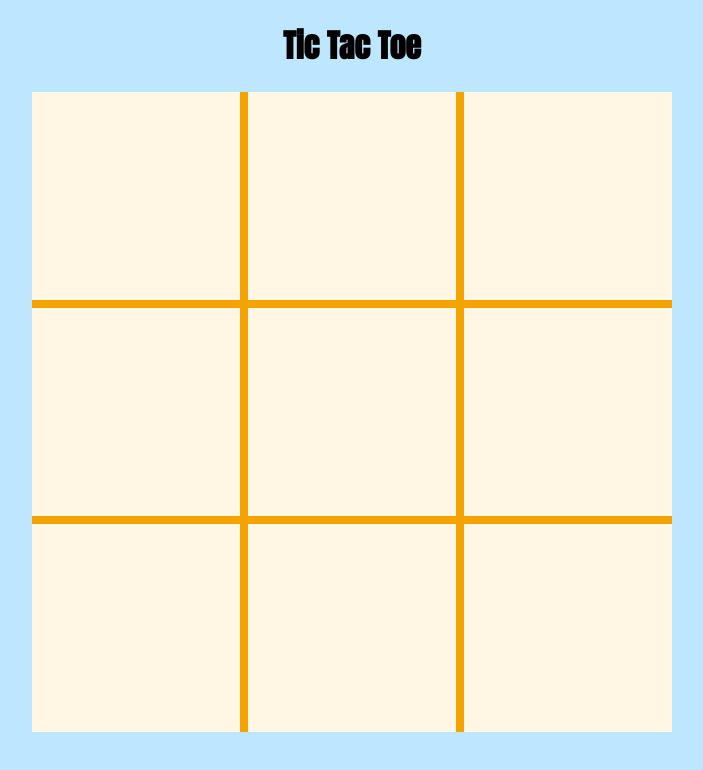
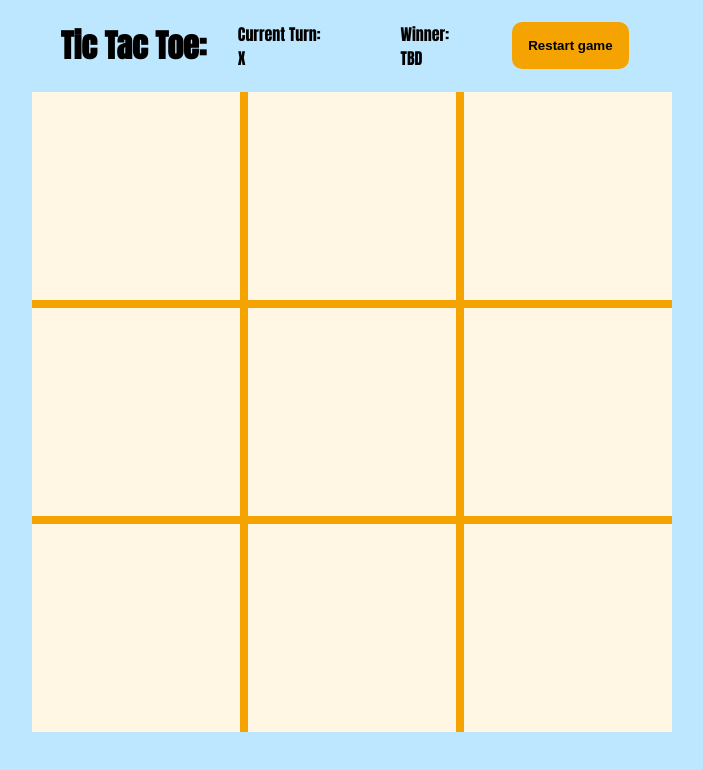
Before and after one commit to JackAgtual/tic-tac-toe, a plain HTML site: page index.html in a window 1280 px wide. Shown: the whole page, without its empty margins (288-991 px from the left). Drawn offline with Linux system fonts and the light colour scheme.

Commit message:
Layout and stile for game info

```diff
--- a/index.html
+++ b/index.html
@@ -12,7 +12,18 @@
     <link href="https://fonts.googleapis.com/css2?family=Anton&display=swap" rel="stylesheet">
 </head>
 <body>
-    <h1>Tic Tac Toe</h1>
+
+    <div class="header">
+        <h1>Tic Tac Toe:</h1>
+        <div>
+            <div>Current Turn: <br> <span id="current-turn">X</span></div>
+        </div>
+        <div>
+            <div>Winner: <br> <span id="game-winner">TBD</span></div>
+        </div>
+        <button>Restart game</button>
+    </div>
+    <div class="main">
         <div class="gameboard">
             <button data-idx="0" class="box"></button>
             <button data-idx="1" class="box"></button>
@@ -24,5 +35,7 @@
             <button data-idx="7" class="box"></button>
             <button data-idx="8" class="box"></button>
         </div>
+
+    </div>
 </body>
 </html>
--- a/styles.css
+++ b/styles.css
@@ -1,19 +1,48 @@
+:root {
+    --orange-accent: rgb(244, 163, 0);
+}
+
 body {
     height: 100vh;
     background-color: rgb(188, 231, 255);
     display: grid;
     grid-template-rows: min-content 1fr;
+    grid-template-columns: 1fr;
     justify-items: center;
     margin: 0;
     font-family: 'Anton', sans-serif;
+}
+
+.header {
+    display: grid;
+    grid-template-columns: repeat(4, 1fr);
+    place-items: center;
+}
+
+.header h1 {
+    font-size: 2rem;
+}
+
+.header button {
+    align-self: center;
+    border: none;
+    padding: 1rem;
+    border-radius: 10px;
+    background-color: var(--orange-accent);
+    font-weight: 900;
+}
+
+.main {
+    display: grid;
+    grid-template-columns: 1fr;
+    column-gap: 20px;
 }
 
 .gameboard {
     display: grid;
     grid-template: repeat(3, 1fr) / repeat(3, 1fr);
     gap: 0.5rem;
-    background-color: rgb(244, 163, 0);
-    aspect-ratio: 1;
+    background-color: var(--orange-accent);
     width: min(90vw, 80vh);
     height: min(90vw, 80vh);
 }
```
Lines whose indentation alone changed are shown as unchanged.
